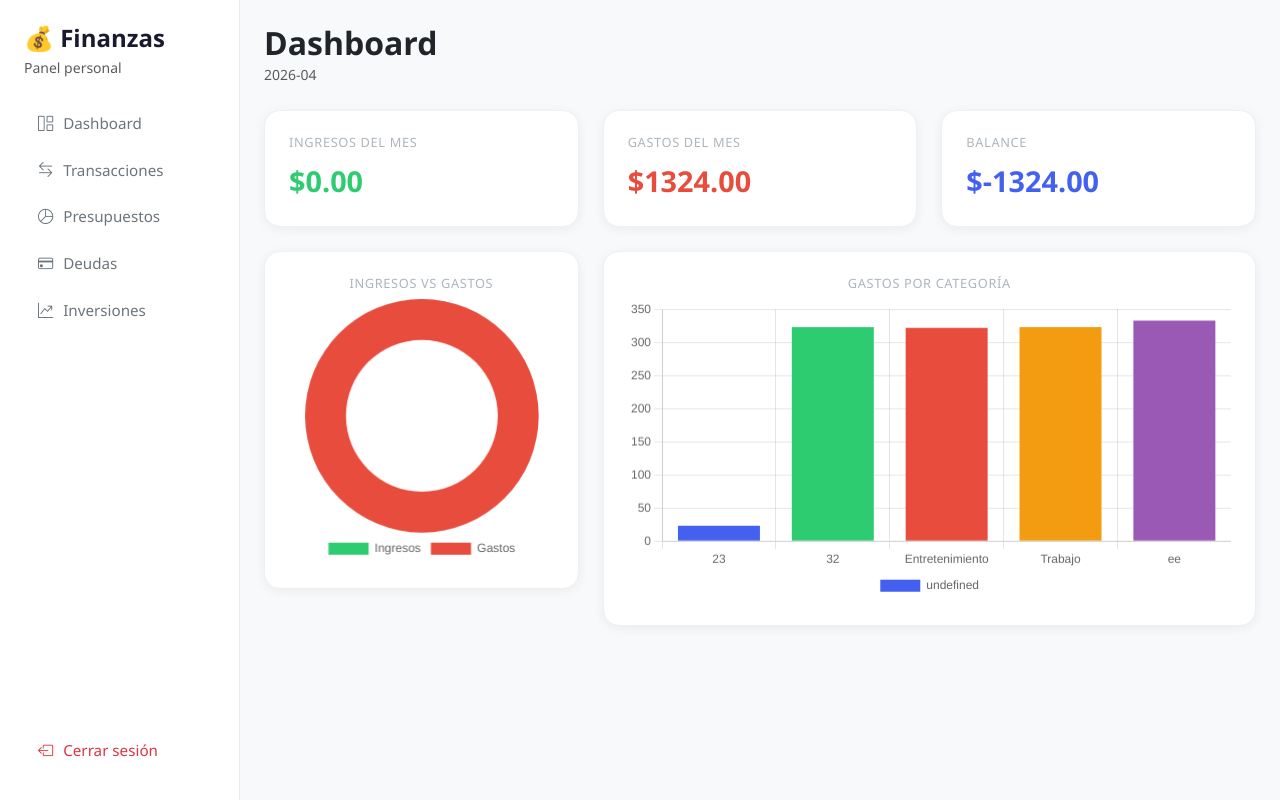
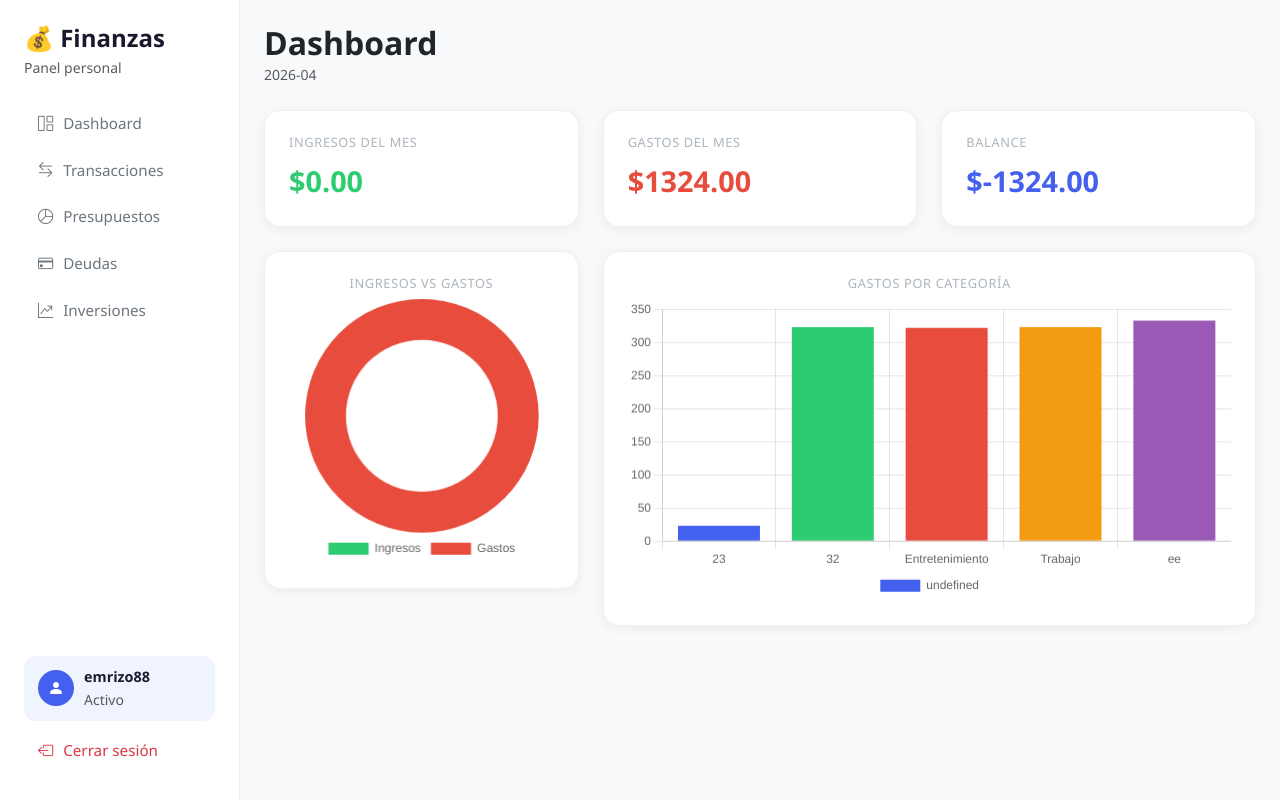
Before and after one commit to emrizo88/finanzas-app, a Flask app: page / in a window 1280 px wide. Run offline with Flask 3, Linux system fonts and the light colour scheme; a user stored in the database is signed in; data comes from the database, SQL or seed files in the repository.

Commit message:
Update agrego de perfil

```diff
--- a/app.py
+++ b/app.py
@@ -1,4 +1,4 @@
-from flask import Flask, request, redirect, url_for, render_template, session
+from flask import Flask, request, redirect, url_for, render_template, session, g
 from werkzeug.security import check_password_hash
 from database import crear_tablas, obtener_gastos_por_categoria,registrar_usuario, obtener_usuario, agregar_inversion_db, eliminar_inversion_db, obtener_inversiones, eliminar_deuda, agregar_deuda, obtener_deudas, eliminar_presupuesto_db, obtener_presupuestos, agregar_presupuesto_db, actualizar_monto_gastado, obtener_transacciones, agregar_transaccion, eliminar_transaccion, obtener_resumen_mes
 from datetime import date
@@ -13,6 +13,7 @@ def verificar_sesion():
         return
     if 'user_id' not in session:
         return redirect(url_for('login'))
+    g.username = session.get('username')
 
 @app.route('/')
 def index():
@@ -127,6 +128,7 @@ def login():
         return redirect(url_for('login'))
     if check_password_hash(user['password'], password):
         session['user_id'] = user['id']
+        session['username'] = user['username']
         return redirect(url_for('index'))
     else:
         return "Login Error: Datos Incorrectos"
--- a/static/css/style.css
+++ b/static/css/style.css
@@ -96,3 +96,31 @@ body.login-body {
     padding: 2.5rem;
     box-shadow: 0 4px 24px rgba(0,0,0,0.08);
 }
+
+.usuario-card {
+    display: flex;
+    align-items: center;
+    gap: 10px;
+    background: #f0f4ff;
+    border-radius: 12px;
+    padding: 10px 14px;
+}
+
+.usuario-avatar {
+    background: #4361ee;
+    color: white;
+    border-radius: 50%;
+    width: 36px;
+    height: 36px;
+    display: flex;
+    align-items: center;
+    justify-content: center;
+    font-size: 1rem;
+    flex-shrink: 0;
+}
+
+.usuario-nombre {
+    font-weight: 600;
+    font-size: 0.9rem;
+    color: #1a1a2e;
+}
--- a/templates/base.html
+++ b/templates/base.html
@@ -33,7 +33,18 @@
             <i class="bi bi-graph-up-arrow"></i> Inversiones
         </a>
 
-        <a href="{{ url_for('logout') }}" class="nav-link mt-auto text-danger">
+        <!-- Usuario activo -->
+        <div class="usuario-card mt-auto mb-2">
+            <div class="usuario-avatar">
+                <i class="bi bi-person-fill"></i>
+            </div>
+            <div>
+                <div class="usuario-nombre">{{ session['username'] }}</div>
+                <small class="text-muted">Activo</small>
+            </div>
+        </div>
+
+        <a href="{{ url_for('logout') }}" class="nav-link text-danger">
             <i class="bi bi-box-arrow-left"></i> Cerrar sesión
         </a>
     </nav>
```
